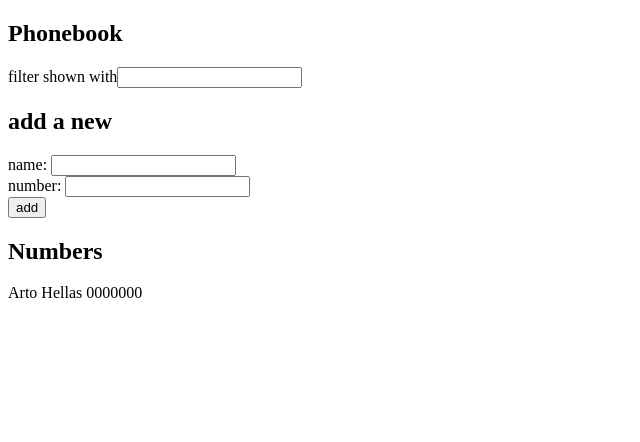
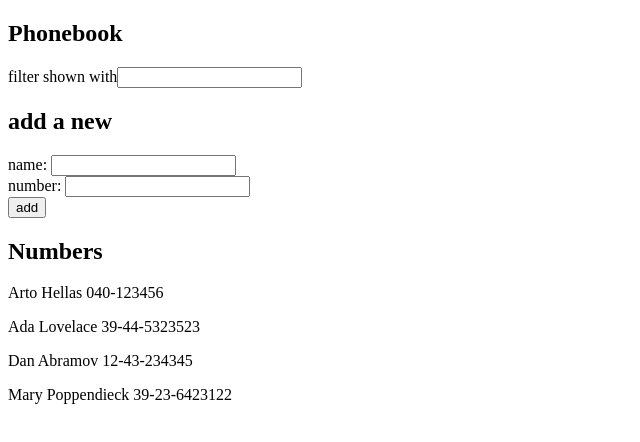
Before and after one commit to ShivaniYadav7/full-stack-open-2026, a React (Vite) app in the folder part2/phonebook/: page / in a window 1280 px wide. Shown: the top 442 px of the page, without its empty margins (0-640 px from the left). Built offline with nearby package versions, Linux system fonts and the light colour scheme; data requests are answered from the project's data file.

Commit message:
complete ex 2.11

```diff
--- /dev/null
+++ b/part2/phonebook/db.json
@@ -0,0 +1,24 @@
+{
+  "persons":[
+    {
+      "name": "Arto Hellas",
+      "number": "040-123456",
+      "id": "1"
+    },
+    {
+      "name": "Ada Lovelace",
+      "number": "39-44-5323523",
+      "id": "2"
+    },
+    {
+      "name": "Dan Abramov",
+      "number": "12-43-234345",
+      "id": "3"
+    },
+    {
+      "name": "Mary Poppendieck",
+      "number": "39-23-6423122",
+      "id": "4"
+    }
+  ]
+}
--- a/part2/phonebook/package.json
+++ b/part2/phonebook/package.json
@@ -7,9 +7,11 @@
     "dev": "vite",
     "build": "vite build",
     "lint": "eslint .",
-    "preview": "vite preview"
+    "preview": "vite preview",
+    "server": "json-server -p 3001 db.json"
   },
   "dependencies": {
+    "axios": "^1.16.0",
     "react": "^19.2.5",
     "react-dom": "^19.2.5"
   },
@@ -22,6 +24,7 @@
     "eslint-plugin-react-hooks": "^7.1.1",
     "eslint-plugin-react-refresh": "^0.5.2",
     "globals": "^17.5.0",
+    "json-server": "^1.0.0-beta.15",
     "vite": "^8.0.10"
   }
 }
--- a/part2/phonebook/src/App.jsx
+++ b/part2/phonebook/src/App.jsx
@@ -1,19 +1,23 @@
-import { useState } from 'react'
+import { useState, useEffect } from 'react'
 import Filter from './components/Filter';
 import PersonForm from './components/PersonForm';
 import Persons from './components/Persons';
+import axios from 'axios'
 
-const App = () => {
-  const [persons, setPersons] = useState([
-    {
-      name: 'Arto Hellas',
-      number: '0000000',
-    }
-  ])
+const App = (props) => {
+  const [persons, setPersons] = useState([])
 
   const [newName, setNewName] = useState('')
   const [newNumber, setNewNumber] = useState('')
   const [searchName, setSearchName] = useState('')
+
+  useEffect(() => {
+    axios
+      .get('http://localhost:3001/persons')
+      .then(response => {
+        setPersons(response.data)
+      })
+  }, [])
 
   const handleNameChange = (event) => {
     setNewName(event.target.value)
```
Also changed, not shown: 1 other file (tests, documents, lock files or other folders).
